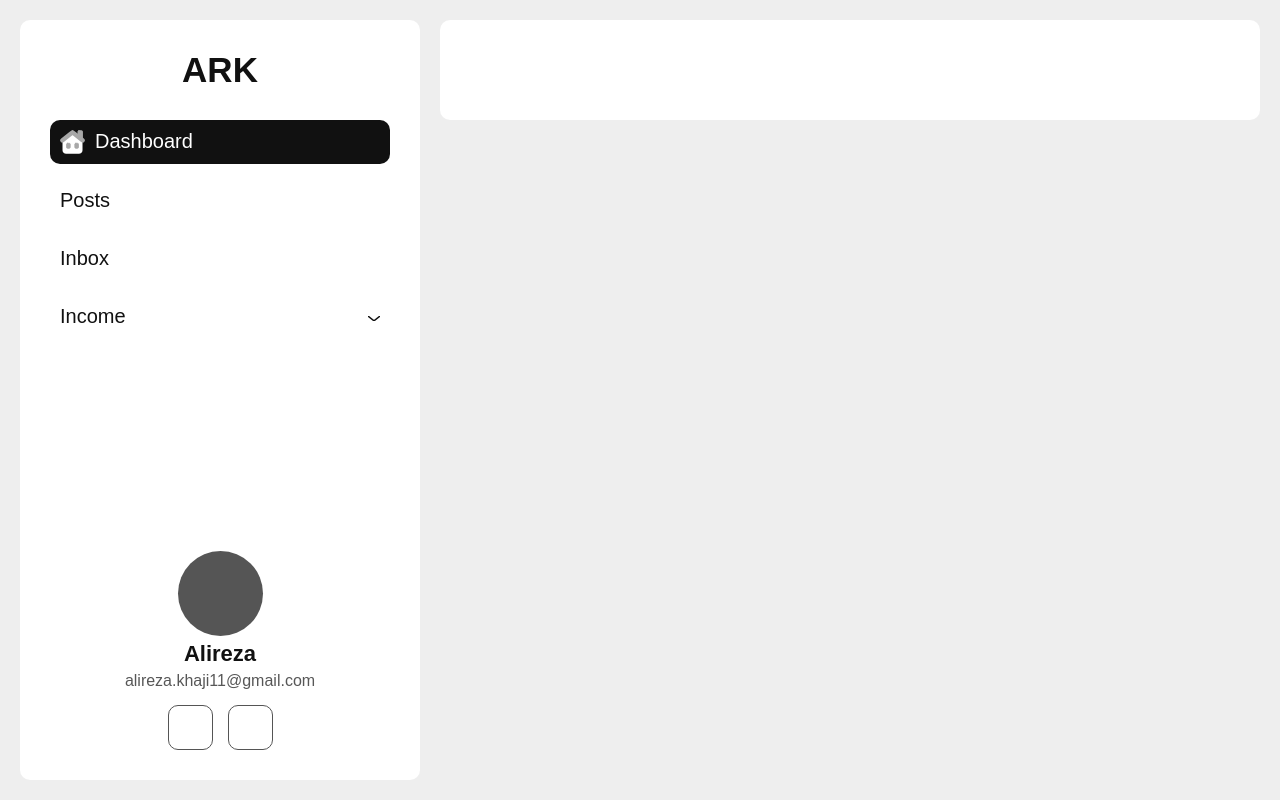
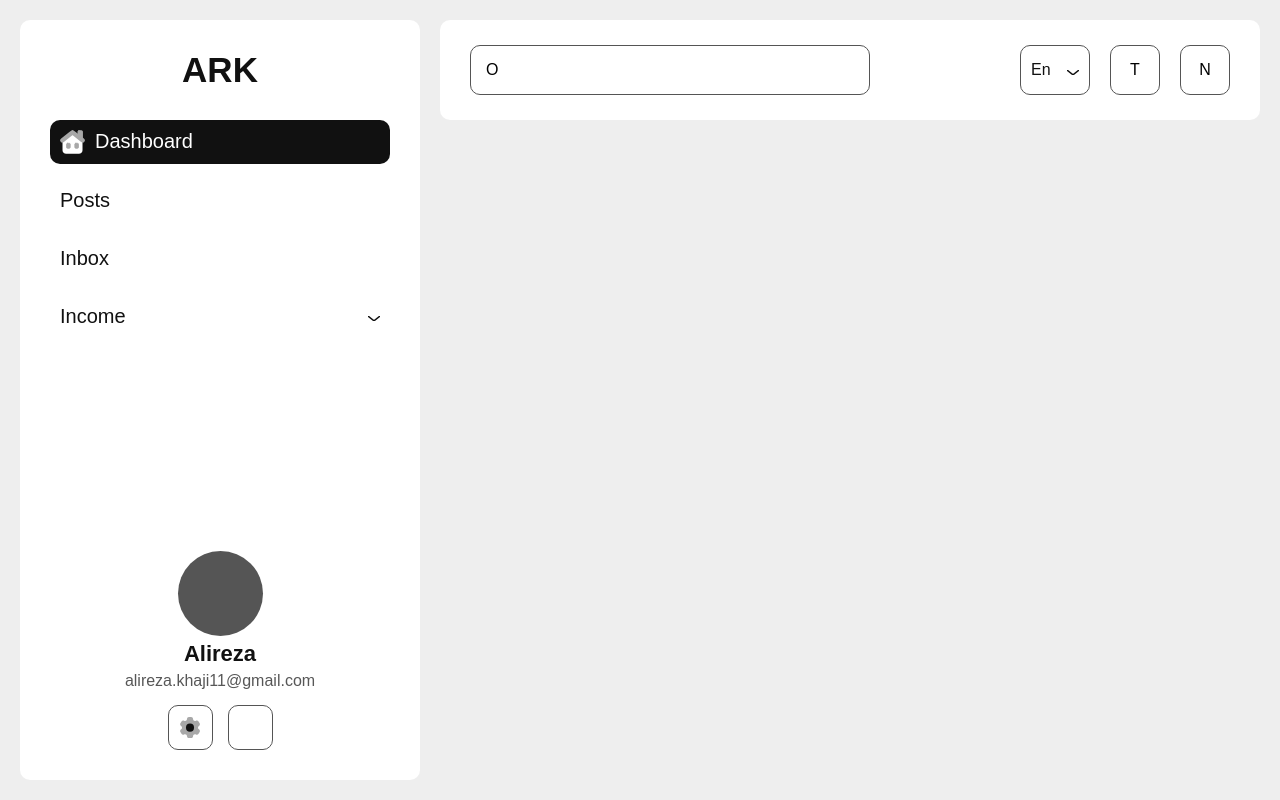
Before and after one commit to ark1111/ark-panel, a React (Vite) app: page / in a window 1280 px wide. Built offline with nearby package versions, Linux system fonts and the light colour scheme; a web font is replaced by a local one.

Commit message:
feat : Nav / setting icon

```diff
--- /dev/null
+++ b/src/assets/Setting1.tsx
@@ -0,0 +1,32 @@
+import React from "react";
+
+type Props = {
+  width?: string;
+  color1?: string;
+  color2?: string;
+};
+
+const Setting1 = ({ width, color1, color2 }: Props) => {
+  return (
+    <svg
+      id="Layer_1"
+      data-name="Layer 1"
+      xmlns="http://www.w3.org/2000/svg"
+      viewBox="0 0 26.04 27.68"
+      width={width || "20px"}
+    >
+      <path
+        d="m24.68,16.01h0c1.2.69,1.61,2.22.92,3.42l-1.44,2.5c-.69,1.2-2.22,1.61-3.42.92h0c-1.67-.97-3.75.24-3.75,2.16h0c0,1.39-1.12,2.51-2.5,2.51h-2.87c-1.38,0-2.5-1.12-2.5-2.5v-.02c0-1.93-2.09-3.13-3.75-2.17h-.02c-1.2.7-2.73.29-3.42-.9l-1.44-2.49c-.69-1.2-.28-2.73.92-3.42h0c1.67-.96,1.67-3.37,0-4.34h-.01c-1.2-.7-1.6-2.23-.91-3.42l1.44-2.5c.69-1.2,2.22-1.61,3.42-.92h.02c1.67.97,3.75-.23,3.75-2.16v-.02c0-1.38,1.12-2.5,2.5-2.5h2.87c1.38,0,2.5,1.12,2.5,2.5h0c0,1.94,2.08,3.14,3.75,2.18h0c1.2-.69,2.73-.28,3.42.91l1.44,2.5c.69,1.2.28,2.73-.91,3.42h-.01c-1.67.97-1.67,3.38,0,4.34Z"
+        style={{ fill: color1 || "#a8a8a8" }}
+      />
+      <circle
+        cx="13.03"
+        cy="13.84"
+        r="5.23"
+        style={{ fill: color2 || "#111111" }}
+      />
+    </svg>
+  );
+};
+
+export default Setting1;
--- a/src/components/header/index.styled.ts
+++ b/src/components/header/index.styled.ts
@@ -5,8 +5,58 @@ export const Box = styled.div`
   height: 100px;
   background-color: #fff;
   border-radius: 10px;
-  padding:0px 30px;
+  padding: 0px 30px;
   display: flex;
   align-items: center;
   justify-content: space-between;
 `;
+
+export const SearchBoxContainer = styled.div`
+  width: 400px;
+  height: 50px;
+`;
+
+export const ButtonsContainer = styled.div`
+  display: flex;
+  align-items: center;
+  column-gap: 20px;
+`;
+
+export const Notification = styled.div`
+  width: 50px;
+  height: 50px;
+  border-radius: 10px;
+  border: 1px solid #555;
+  cursor: pointer;
+  display: flex;
+  align-items: center;
+  justify-content: center;
+`;
+
+export const ThemeMode = styled.div`
+  width: 50px;
+  height: 50px;
+  border-radius: 10px;
+  border: 1px solid #555;
+  cursor: pointer;
+  display: flex;
+  align-items: center;
+  justify-content: center;
+`;
+
+export const Language = styled.div`
+  height: 50px;
+  width: 70px;
+  display: flex;
+  align-items: center;
+  justify-content: space-between;
+  padding: 0 10px;
+  border-radius: 10px;
+  border: 1px solid #555;
+  cursor: pointer;
+`;
+
+export const LanguageText = styled.div`
+  font-size: 16px;
+  color: #111;
+`;
--- a/src/components/header/index.tsx
+++ b/src/components/header/index.tsx
@@ -1,14 +1,34 @@
+import React from "react";
+import {
+  Box,
+  ButtonsContainer,
+  Language,
+  LanguageText,
+  Notification,
+  SearchBoxContainer,
+  ThemeMode,
+} from "./index.styled";
+import SearchBox from "../search";
+import ArrowDown1 from "../../assets/ArrowDown1";
 
-
-import React from 'react'
-import { Box } from './index.styled'
-
-type Props = {}
+type Props = {};
 
 const Header = (props: Props) => {
   return (
-    <Box></Box>
-  )
-}
+    <Box>
+      <SearchBoxContainer>
+        <SearchBox />
+      </SearchBoxContainer>
+      <ButtonsContainer>
+        <Language>
+          <LanguageText>En</LanguageText>
+          <ArrowDown1 width="12px" color="#111" />
+        </Language>
+        <ThemeMode>T</ThemeMode>
+        <Notification>N</Notification>
+      </ButtonsContainer>
+    </Box>
+  );
+};
 
-export default Header
+export default Header;
--- a/src/components/nav/index.tsx
+++ b/src/components/nav/index.tsx
@@ -24,6 +24,7 @@ import {
 } from "./index.styled";
 import { MenuList } from "./list";
 import ArrowDown1 from "../../assets/ArrowDown1";
+import Setting1 from "../../assets/Setting1";
 
 type Props = {};
 
@@ -101,7 +102,9 @@ const Nav = (props: Props) => {
         <ProfileText>Alireza</ProfileText>
         <ProfileSubText>alireza.khaji11@gmail.com</ProfileSubText>
         <ProfileButtons>
-          <ProfileButtonItem></ProfileButtonItem>
+          <ProfileButtonItem>
+            <Setting1/>
+          </ProfileButtonItem>
           <ProfileButtonItem></ProfileButtonItem>
         </ProfileButtons>
       </Profile>
--- /dev/null
+++ b/src/components/search/index.styled.ts
@@ -0,0 +1,21 @@
+import { styled } from "styled-components";
+
+export const Box = styled.div`
+  width: 100%;
+  height: 100%;
+  border-radius: 10px;
+  padding: 0px 15px;
+  display: flex;
+  align-items: center;
+  column-gap: 10px;
+  border: 1px solid #555;
+`;
+
+export const Input = styled.input`
+  flex: 1;
+  height: 100%;
+  background-color: transparent;
+  border: none;
+  outline: none;
+  font-size: 20px;
+`;
--- /dev/null
+++ b/src/components/search/index.tsx
@@ -0,0 +1,14 @@
+import { Box, Input } from './index.styled'
+
+type Props = {}
+
+const SearchBox = (props: Props) => {
+  return (
+    <Box>
+        <div style={{width:'20px'}}>O</div>
+        <Input></Input>
+    </Box>
+  )
+}
+
+export default SearchBox;
```
Also changed, not shown: public/assets/icon/setting-1-04.svg (added).
